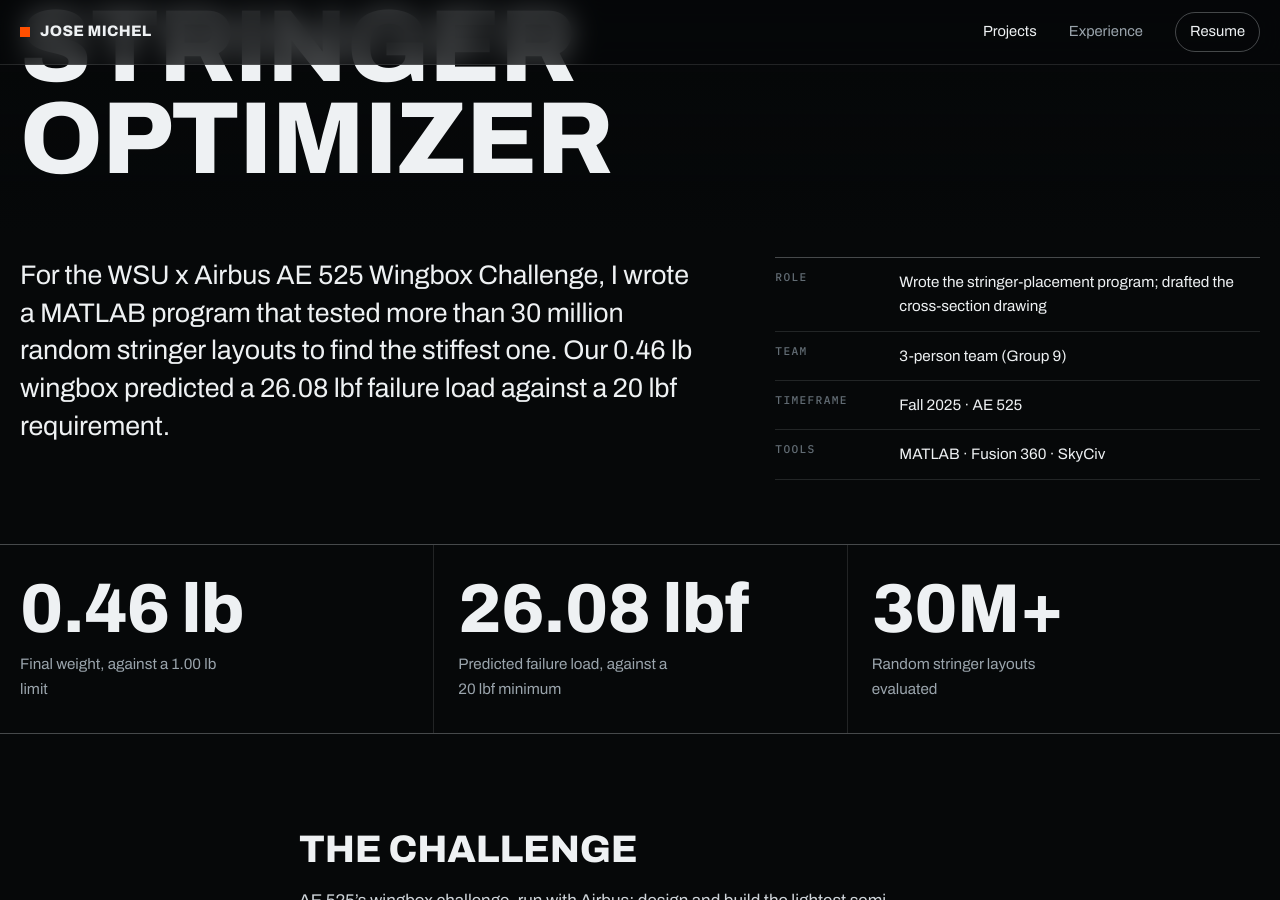
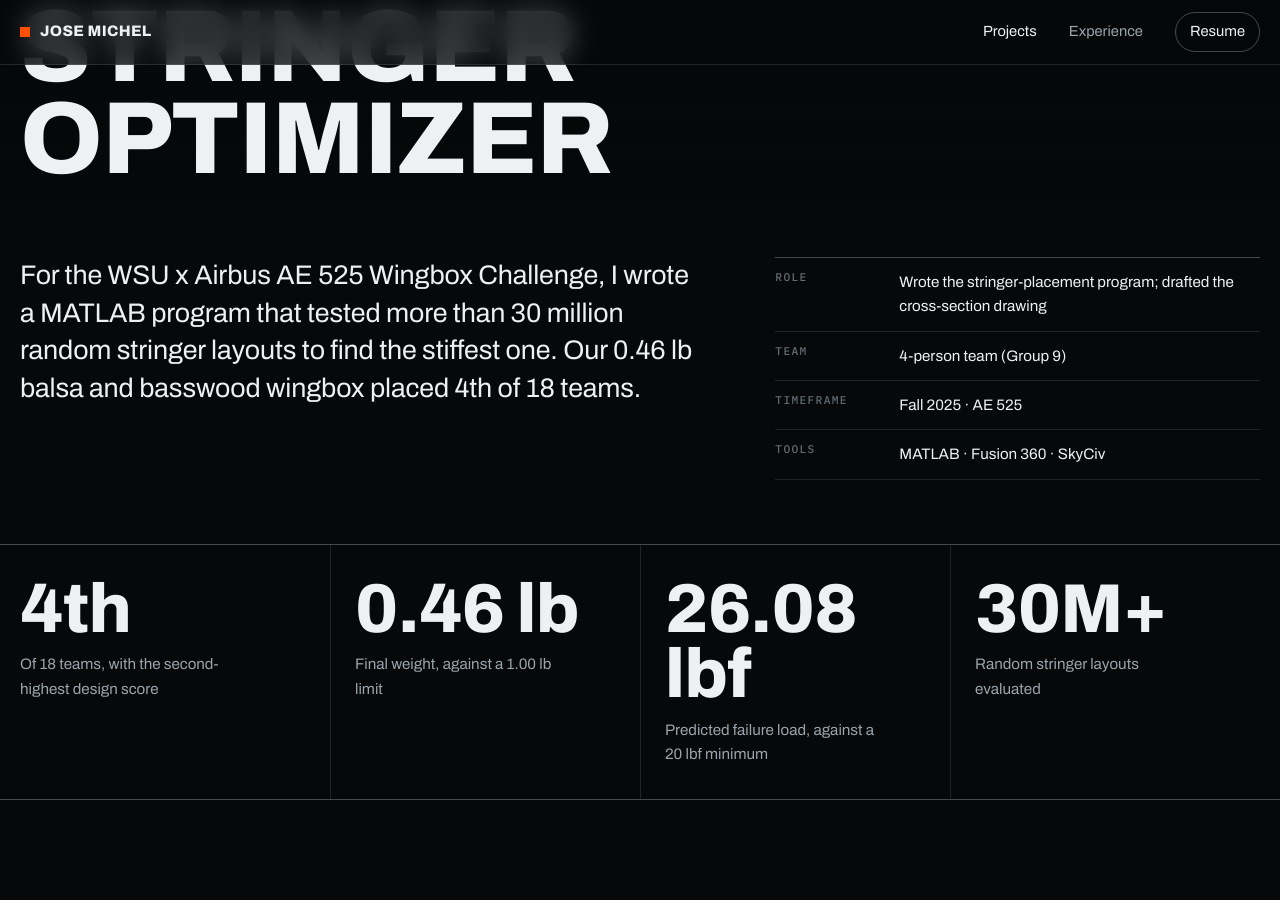
Before and after one commit to jmichelcano/jmichelcano.github.io, a Jekyll site: the page built from _projects/wingbox-stringer-optimizer.md, in a window 1280 px wide and 900 px high, scrolled down 559 px. Built offline with Jekyll 4.4.1, drawn with Linux system fonts in a browser that asks for light colours; some of the changed text lies outside the part shown.

Commit message:
Wingbox: add 4th-of-18 result, team photo, score chart; model full 47 in span
Co-Authored-By: Claude Opus 5.5 <noreply@anthropic.com>
Claude-Session: https://claude.ai/code/session_01WACZZMW19NHfxAN4dgkvYk

```diff
--- a/_projects/wingbox-stringer-optimizer.md
+++ b/_projects/wingbox-stringer-optimizer.md
@@ -1,20 +1,22 @@
 ---
 title: Wingbox Stringer Optimizer
-summary: For the WSU x Airbus AE 525 Wingbox Challenge, I wrote a MATLAB program that tested more than 30 million random stringer layouts to find the stiffest one. Our 0.46 lb wingbox predicted a 26.08 lbf failure load against a 20 lbf requirement.
+summary: For the WSU x Airbus AE 525 Wingbox Challenge, I wrote a MATLAB program that tested more than 30 million random stringer layouts to find the stiffest one. Our 0.46 lb balsa and basswood wingbox placed 4th of 18 teams.
 category: school
 status: complete
 featured: 4
 date: 2025-12-07
 role: Wrote the stringer-placement program; drafted the cross-section drawing   # CONFIRM
-team: 3-person team (Group 9)
+team: 4-person team (Group 9)
 timeframe: Fall 2025 · AE 525
 tools: [MATLAB, Fusion 360, SkyCiv]
-cover: rib-layout.jpg
+cover: team-wingbox.jpg
 hero: cross-section-drawing.jpg
 hero_style: drawing        # shows a white-background drawing as light lines on dark
 hero_alt: Engineering drawing of the wingbox cross-section showing the front and rear spars, curved top skin, bottom skin, and four stringers on each skin.
 
 highlights:
+  - value: "4th"
+    label: Of 18 teams, with the second-highest design score
   - value: "0.46 lb"
     label: Final weight, against a 1.00 lb limit
   - value: "26.08 lbf"
@@ -23,6 +25,8 @@ highlights:
     label: Random stringer layouts evaluated
 
 gallery:
+  - file: team-wingbox.jpg
+    caption: Group 9 with the finished wingbox before testing.
   - file: cross-section-drawing.jpg
     caption: Final cross-section. Four stringers on each skin, placed by the optimizer.
   - file: rib-layout.jpg
@@ -31,11 +35,13 @@ gallery:
     caption: The three required load cases. A 2 lb dead load Q at the trailing edge, plus a tip load P of 0 lbf, 20 lbf, and the maximum the box can carry.
   - file: skyciv-check.jpg
     caption: Moments of inertia checked independently in SkyCiv, for the curved top-skin arc and the full section.
+  - file: results-chart.jpg
+    caption: Final total scores for all 18 groups. Group 9 scored 223.32, fourth overall.
 ---
 
 ## The challenge
 
-AE 525's wingbox challenge, run with Airbus: design and build the lightest semi-monocoque cantilevered wingbox that can handle bending and torsion. The box had to weigh under 1.00 lb, carry a 2 lb dead load plus at least 20 lbf at the tip, and then be loaded to failure. The materials were balsa and basswood.
+AE 525's wingbox contest, sponsored by Airbus: design and build the lightest semi-monocoque cantilevered wingbox that can handle bending and torsion. The box had a 47 in active length, had to weigh under 1.00 lb, and had to carry a 2 lb dead load plus at least 20 lbf at the tip before being loaded to failure. The materials were balsa and basswood. Eighteen teams were scored on design, measured performance, how well their predictions matched the test, and the written report.
 
 ## Finding the stringer layout
 
@@ -53,6 +59,10 @@ We modeled the section in Fusion 360 and checked the moments of inertia in SkyCi
 
 ## Result
 
+We placed **4th of 18 teams** with a total score of 223.32, and earned the **second-highest design score** in the class (136.11).
+
+Our predictions:
+
 | Load case (Q = 2 lb) | Tip deflection *w* | Twist *θ* |
 |---|---|---|
 | P = 0 | −0.41 in | 0.2° |
```
Also changed, not shown: assets/js/hero-wingbox.js (+5 -5 lines), assets/projects/wingbox-stringer-optimizer/results-chart.jpg (added), assets/projects/wingbox-stringer-optimizer/team-wingbox.jpg (added).
